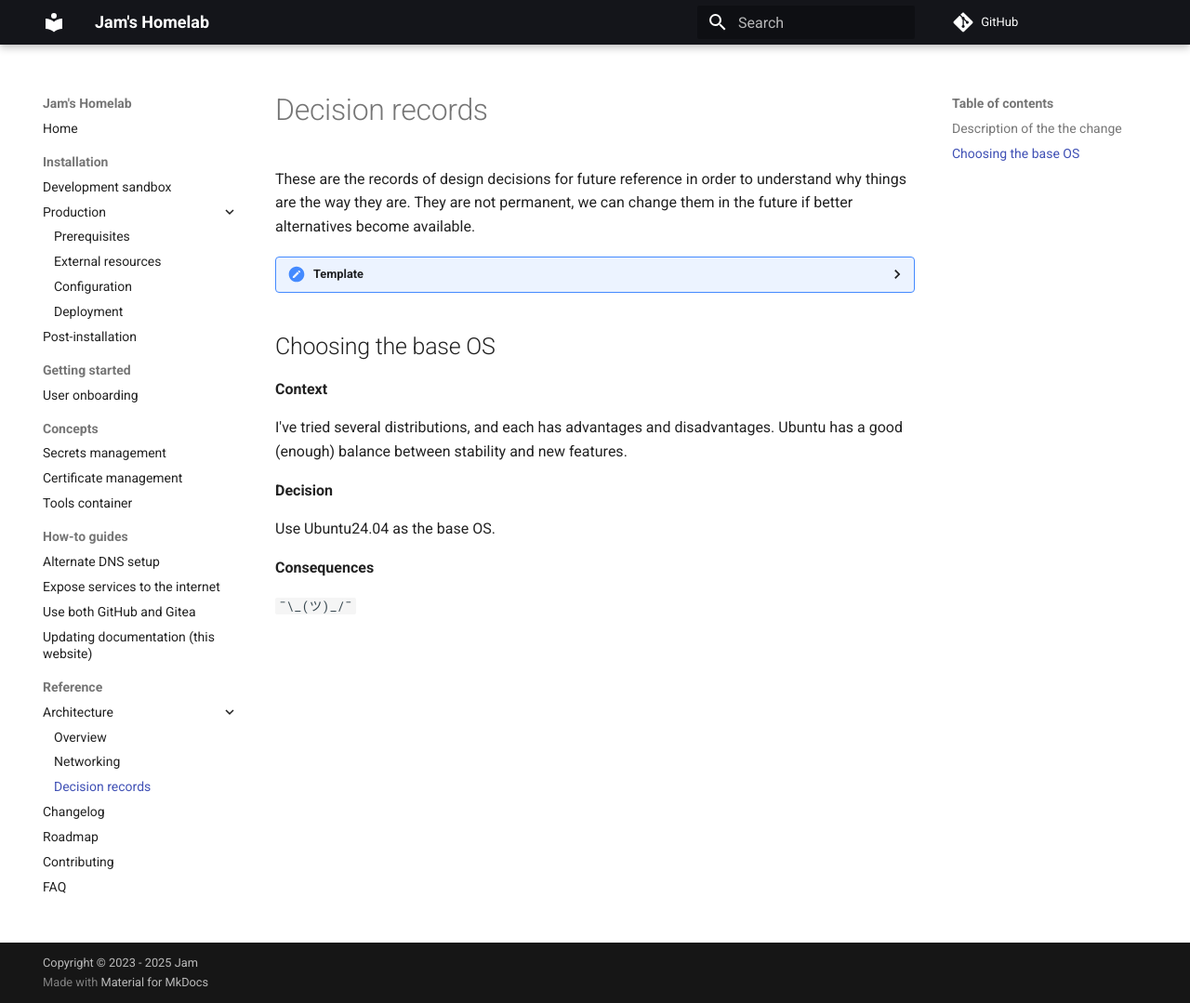
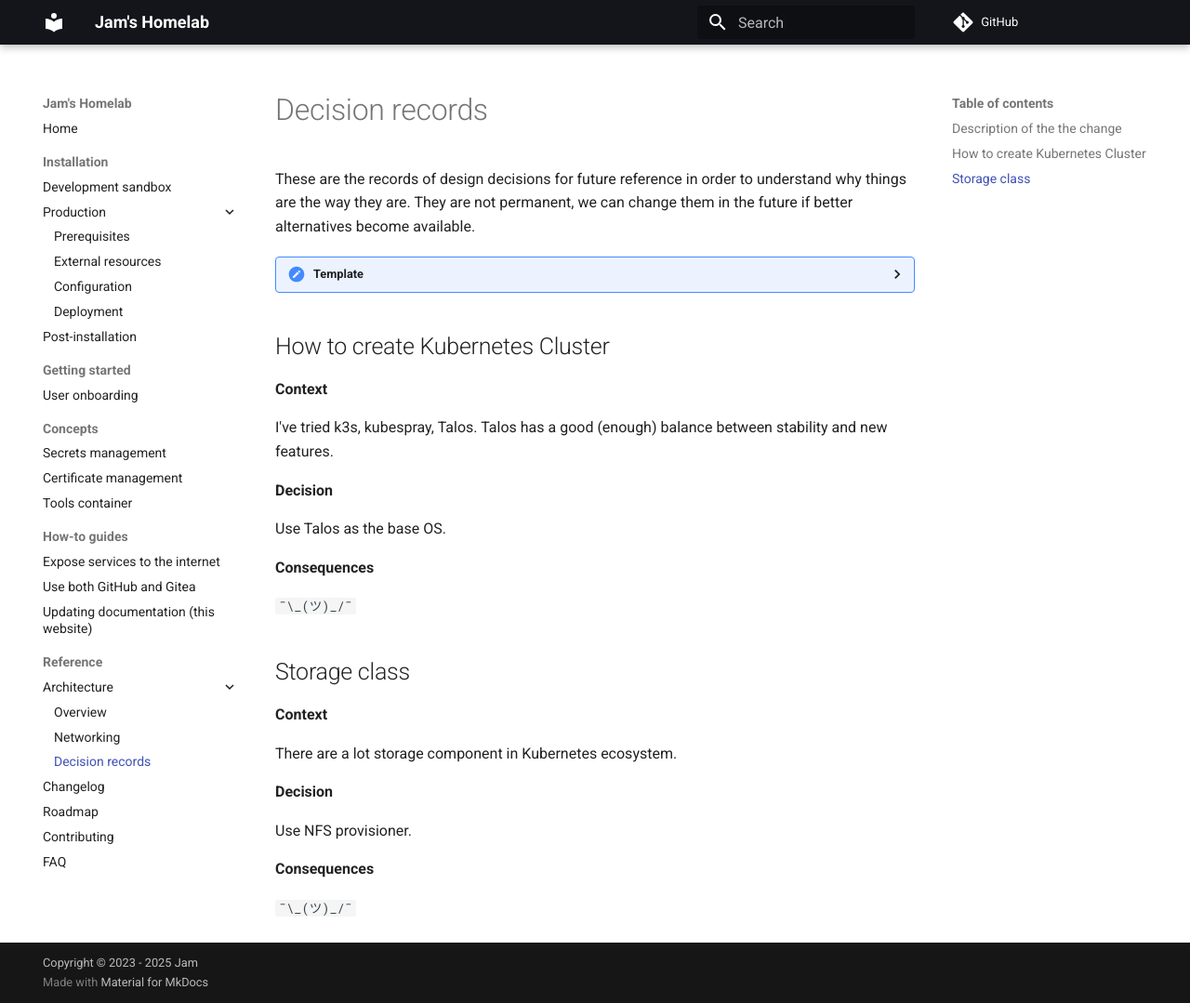
Before and after one commit to fullstackjam/k8s-gitops, an MkDocs documentation site: the page built from docs/reference/architecture/decision-records.md, in a window 1280 px wide and 1079 px high. Shown: the whole window at 93% size. Built offline with MkDocs 1.6.1 and Material for MkDocs 9.7.7, drawn with Linux system fonts in a browser that asks for light colours; comment, search, counter and statistics services are not loaded.

Commit message:
chore: Remove alternate DNS setup documentation and references

```diff
--- a/docs/reference/architecture/decision-records.md
+++ b/docs/reference/architecture/decision-records.md
@@ -19,17 +19,31 @@ They are not permanent, we can change them in the future if better alternatives
 
     - CHANGEME
 
-## Choosing the base OS
+## How to create Kubernetes Cluster
 
 **Context**
 
-I've tried several distributions, and each has advantages and disadvantages.
-Ubuntu has a good (enough) balance between stability and new features.
+I've tried k3s, kubespray, Talos.
+Talos has a good (enough) balance between stability and new features.
 
 **Decision**
 
-Use Ubuntu24.04 as the base OS.
+Use Talos as the base OS.
 
 **Consequences**
 
 `¯\_(ツ)_/¯`
+
+## Storage class
+
+**Context**
+
+There are a lot storage component in Kubernetes ecosystem.
+
+**Decision**
+
+Use NFS provisioner.
+
+**Consequences**
+
+`¯\_(ツ)_/¯`
--- a/mkdocs.yml
+++ b/mkdocs.yml
@@ -50,7 +50,6 @@ nav:
     - concepts/certificate-management.md
     - concepts/tools-container.md
   - How-to guides:
-    - how-to-guides/alternate-dns-setup.md
     - how-to-guides/expose-services-to-the-internet.md
     - how-to-guides/use-both-github-and-gitea.md
     - how-to-guides/updating-documentation.md
```
Also changed, not shown: docs/how-to-guides/alternate-dns-setup.md (deleted, +0 -34 lines), docs/installation/production/external-resources.md (+0 -1 lines), docs/installation/production/prerequisites.md (+1 -1 lines).
